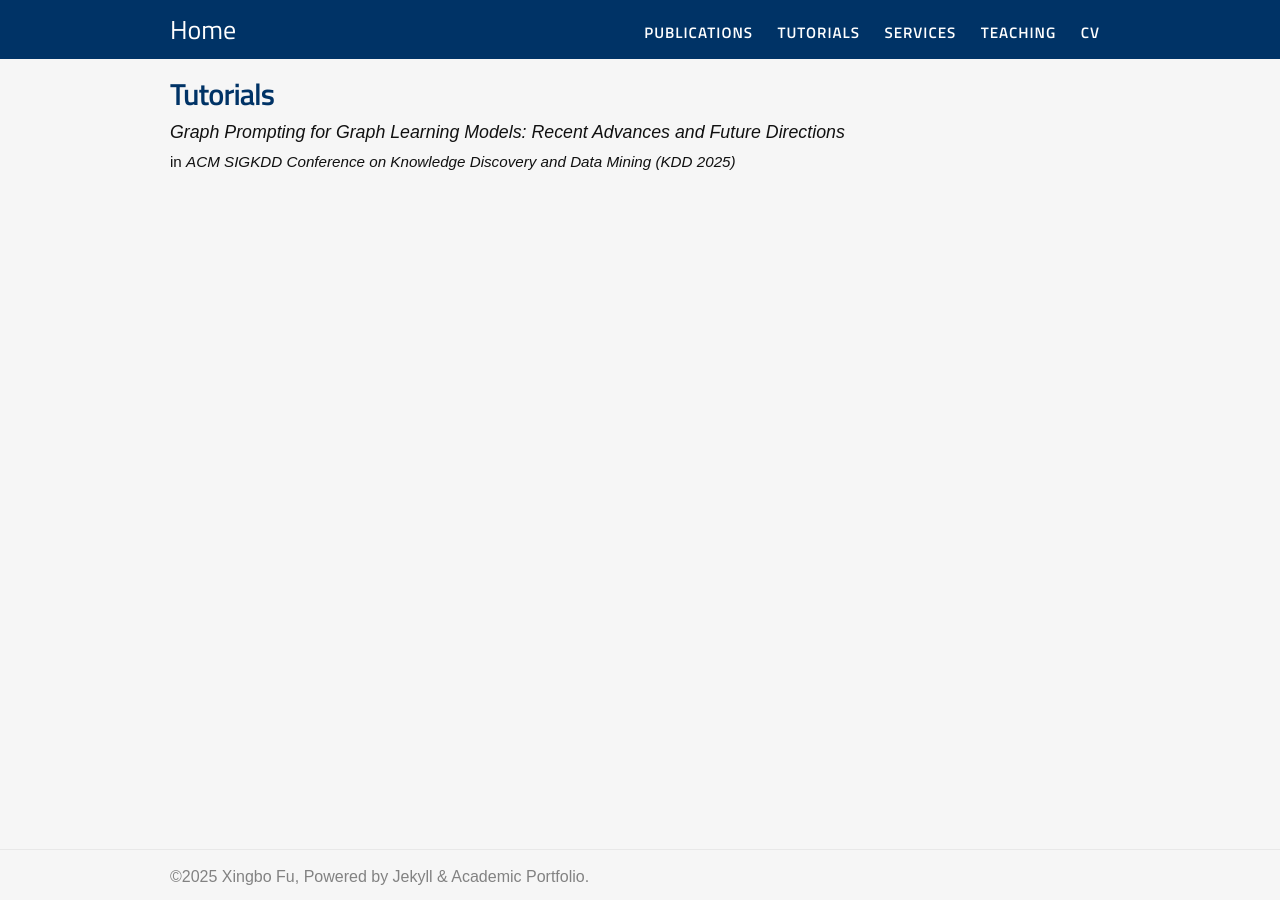
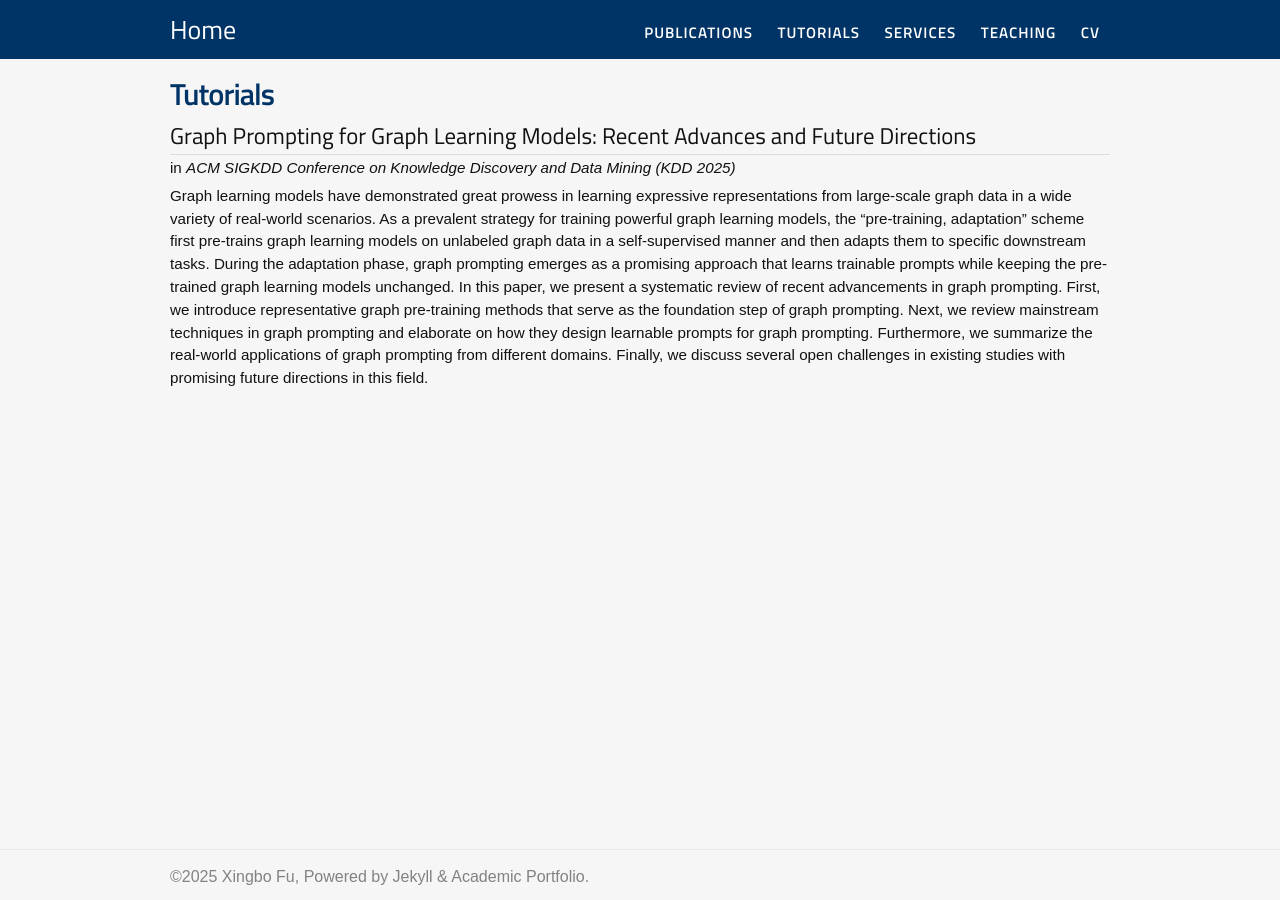
Before and after one commit to xbfu/xbfu.github.io, a Jekyll site: the page built from tutorials/graph-prompting.md, in a window 1280 px wide. Built offline with Jekyll 4.4.1, drawn with Linux system fonts in a browser that asks for light colours; nearby versions of some CDN libraries.

Commit message:
Update graph-prompting.md

```diff
--- a/tutorials/graph-prompting.md
+++ b/tutorials/graph-prompting.md
@@ -4,5 +4,14 @@ title: Tutorials
 permalink: /tutorials/graph-prompting
 ---
 
-<h3>Graph Prompting for Graph Learning Models: Recent Advances and Future Directions</h3>
+<h2>Graph Prompting for Graph Learning Models: Recent Advances and Future Directions</h2>
 <h4>in <i>ACM SIGKDD Conference on Knowledge Discovery and Data Mining (KDD 2025)</i></h4>
+
+Graph learning models have demonstrated great prowess in learning expressive representations from large-scale graph data in a wide variety of real-world scenarios.
+As a prevalent strategy for training powerful graph learning models, the "pre-training, adaptation" scheme first pre-trains graph learning models on unlabeled graph data in a self-supervised manner and then adapts them to specific downstream tasks.
+During the adaptation phase, graph prompting emerges as a promising approach that learns trainable prompts while keeping the pre-trained graph learning models unchanged.
+In this paper, we present a systematic review of recent advancements in graph prompting.
+First, we introduce representative graph pre-training methods that serve as the foundation step of graph prompting.
+Next, we review mainstream techniques in graph prompting and elaborate on how they design learnable prompts for graph prompting.
+Furthermore, we summarize the real-world applications of graph prompting from different domains.
+Finally, we discuss several open challenges in existing studies with promising future directions in this field.
```
